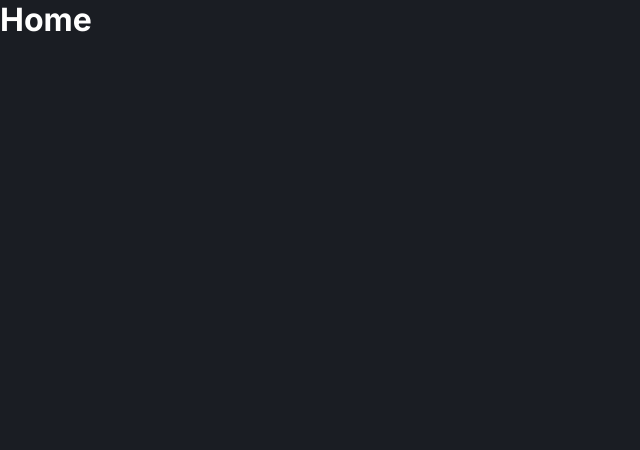
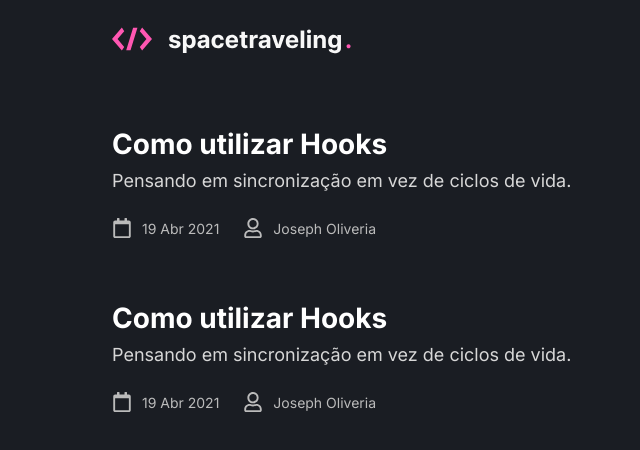
Before and after one commit to tierryray/ignite-create-nextjs-project-from-begin, a Next.js app: page / in a window 1280 px wide. Shown: the top 450 px of the page, without its empty margins (0-640 px from the left). Built offline with nearby package versions, Linux system fonts and the light colour scheme.

Commit message:
feat(home): create home style page

```diff
--- a/src/components/Header/header.module.scss
+++ b/src/components/Header/header.module.scss
@@ -1 +1,13 @@
-// TODO
+.headerContainer {
+  height: 5rem;
+}
+
+.headerContent {
+  max-width: var(--max-width);
+  height: 5rem;
+  margin: 0 auto;
+  padding: 1rem 2rem;
+
+  display: flex;
+  align-items: center;
+}
--- a/src/components/Header/index.tsx
+++ b/src/components/Header/index.tsx
@@ -1,3 +1,11 @@
-export default function Header() {
-  // TODO
+import styles from './header.module.scss';
+
+export default function Header(): JSX.Element {
+  return (
+    <header className={styles.headerContainer}>
+      <div className={styles.headerContent}>
+        <img src="/img/Logo.svg" alt="spacetraveling." />
+      </div>
+    </header>
+  );
 }
--- a/src/pages/_app.tsx
+++ b/src/pages/_app.tsx
@@ -1,9 +1,15 @@
 import '../styles/globals.scss';
 
 import { AppProps } from 'next/app';
+import Header from '../components/Header';
 
 function MyApp({ Component, pageProps }: AppProps): JSX.Element {
-  return <Component {...pageProps} />;
+  return (
+    <>
+      <Header />
+      <Component {...pageProps} />
+    </>
+  );
 }
 
 export default MyApp;
--- a/src/pages/_document.tsx
+++ b/src/pages/_document.tsx
@@ -1,9 +1,7 @@
 import Document, { Head, Html, Main, NextScript } from 'next/document';
 
 export default class MyDocument extends Document {
-  // eslint-disable-next-line @typescript-eslint/explicit-module-boundary-types
-  // eslint-disable-next-line @typescript-eslint/explicit-function-return-type
-  render() {
+  render(): JSX.Element {
     return (
       <Html>
         <Head>
--- a/src/pages/home.module.scss
+++ b/src/pages/home.module.scss
@@ -1 +1,61 @@
-// TODO
+.container {
+  max-width: var(--max-width);
+  margin: 0 auto;
+  padding: 2rem;
+}
+
+.posts {
+  max-width: 720px;
+
+  a {
+    display: block;
+
+    & + a {
+      margin-top: 1.5rem;
+      padding-top: 1.5rem;
+    }
+
+    .postInformation {
+      display: flex;
+      align-items: center;
+      margin-top: 1.5rem;
+      font-size: 0.875rem;
+      color: var(--gray-300);
+
+      div {
+        display: flex;
+        align-items: center;
+
+        svg {
+          margin-right: 0.625rem;
+        }
+
+        time {
+          margin-right: 1.5rem;
+          display: flex;
+          align-items: center;
+        }
+      }
+
+    }
+
+    strong {
+      display: block;
+      font-size: 1.75rem;
+      margin-top: 1rem;
+      line-height: 2rem;
+      transition: color 0.2s;
+    }
+
+    p {
+      font-size: 1.125rem;
+      color: var(--gray-200);
+      margin-top: 0.5rem;
+      line-height: 1.625rem;
+    }
+
+    &:hover strong {
+      color: var(--pink-500);
+    }
+  }
+}
--- a/src/pages/index.tsx
+++ b/src/pages/index.tsx
@@ -1,4 +1,8 @@
+import { FaRegCalendar, FaRegUser } from 'react-icons/fa';
+
 import { GetStaticProps } from 'next';
+import Head from 'next/head';
+import Link from 'next/link';
 import commonStyles from '../styles/common.module.scss';
 import { getPrismicClient } from '../services/prismic';
 import styles from './home.module.scss';
@@ -23,7 +27,51 @@ interface HomeProps {
 }
 
 export default function Home(): JSX.Element {
-  return <h1>Home</h1>;
+  return (
+    <>
+      <Head>
+        <title>Home | spacetraveling.</title>
+      </Head>
+
+      <main className={styles.container}>
+        <div className={styles.posts}>
+          <Link href="/">
+            <a>
+              <strong>Como utilizar Hooks</strong>
+              <p>Pensando em sincronização em vez de ciclos de vida.</p>
+              <div className={styles.postInformation}>
+                <div>
+                  <FaRegCalendar size={20} />
+                  <time>19 Abr 2021</time>
+                </div>
+                <div>
+                  <FaRegUser size={20} />
+                  <span>Joseph Oliveria</span>
+                </div>
+              </div>
+            </a>
+          </Link>
+
+          <Link href="/">
+            <a>
+              <strong>Como utilizar Hooks</strong>
+              <p>Pensando em sincronização em vez de ciclos de vida.</p>
+              <div className={styles.postInformation}>
+                <div>
+                  <FaRegCalendar size={20} />
+                  <time>19 Abr 2021</time>
+                </div>
+                <div>
+                  <FaRegUser size={20} />
+                  <span>Joseph Oliveria</span>
+                </div>
+              </div>
+            </a>
+          </Link>
+        </div>
+      </main>
+    </>
+  );
 }
 
 // export const getStaticProps = async () => {
--- a/src/styles/common.module.scss
+++ b/src/styles/common.module.scss
@@ -2,7 +2,11 @@
 :root {
   --white: #FFFFFF;
 
+  --gray-200: #D7D7D7;
+  --gray-300: #BBBBBB;
   --gray-800: #1A1D23;
+
+  --pink-500: #FF57B2;
 
   --max-width: 1120px;
 }
```
